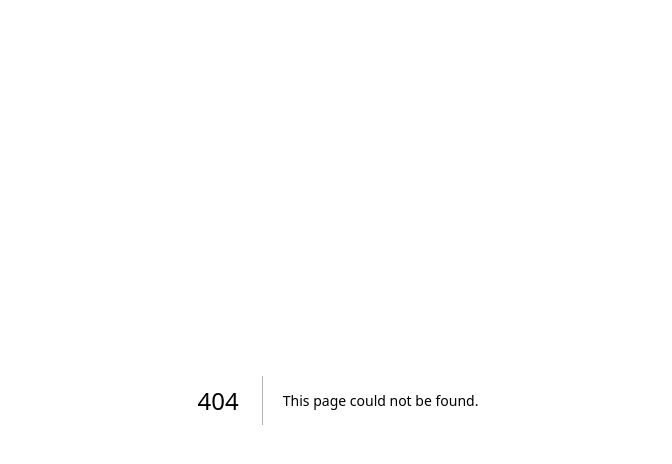
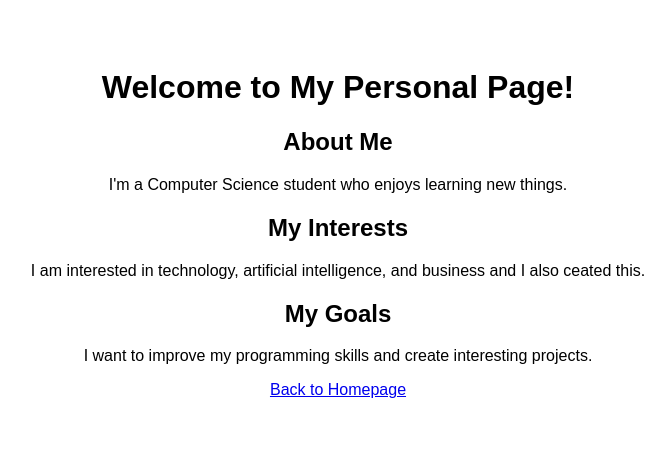
Before and after one commit to awfulcarpet/CSCI1000-Group-Project, a Next.js app: page /Nuzaira in a window 1280 px wide. Before the commit this address had no page. Shown: the top 464 px of the page, without its empty margins (302-974 px from the left). Built offline with nearby package versions, Linux system fonts and the light colour scheme.

Commit message:
I am interested in technology, artificial intelligence, and business and         I also ceated this.

```diff
--- a/src/pages/Nuz.js
+++ b/src/pages/Nuzaira.js
@@ -14,7 +14,8 @@ export default function MyPage() {
 
       <h2>My Interests</h2>
       <p>
-        I am interested in technology, artificial intelligence, and business.
+        I am interested in technology, artificial intelligence, and business and
+        I also ceated this.
       </p>
 
       <h2>My Goals</h2>
```
Also changed, not shown: 1 other file (tests, documents, lock files or other folders).
